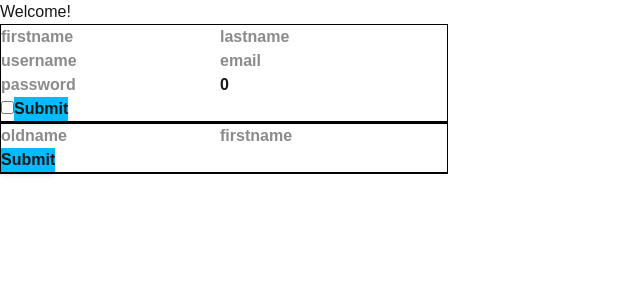
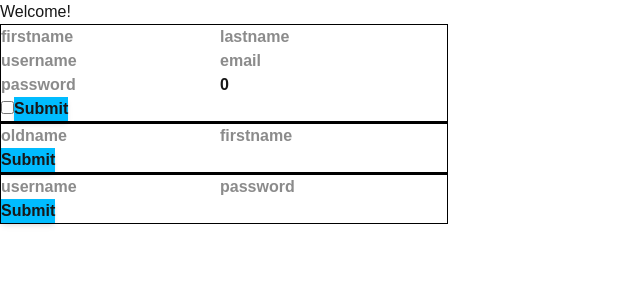
Before and after one commit to MelinaNorton/nest-practice-2, a Next.js app in the folder frontend/: page /example in a window 1280 px wide. Shown: the top 300 px of the page, without its empty margins (0-640 px from the left). Built offline with nearby package versions, Linux system fonts and the light colour scheme.

Commit message:
implemented rudimentary login form connecting to the auth/login endpoint

```diff
--- /dev/null
+++ b/frontend/src/app/example/components/loginPerson.tsx
@@ -0,0 +1,55 @@
+'use client'
+import React, { useState }  from "react";
+import axios from "axios";
+
+const LoginPerson = () => {
+    const [username, setUsername] = useState("");
+    const [password, setPass] = useState("");
+    const [response, setResponse] = useState("");
+
+    const handleLogin = (e: React.FormEvent<HTMLFormElement>) => {
+        e.preventDefault();
+
+        const loginData = {
+            username,
+            password
+        }
+
+        axios
+            .patch("http://localhost:33333/auth/login", loginData)
+            .then((response) =>{
+                setResponse("Successful Post!");
+                setUsername("");
+                setPass("");
+            })
+            .catch((error) => {
+                setResponse("Unsuccessful Post :(!");
+            });
+
+    }
+
+    return (
+        <div className="max-w-md flex-row font-semibold border border-black divide-y divide-black">
+            <form onSubmit ={handleLogin}>
+                <input
+                id="Loginusername"
+                type="text"
+                placeholder="username"
+                value={username}
+                onChange={(e) => setUsername(e.target.value)}
+                />
+                <input
+                id="Loginpassword"
+                type="password"
+                placeholder="password"
+                value={password}
+                onChange={(e) => setPass(e.target.value)}
+                />
+                <button type="submit" className="shadow-md bg-sky-400 hover:bg-sky-200">Submit</button>
+                <p>{response}</p>
+            </form>
+        </div>
+    );
+}
+
+export default LoginPerson;
--- a/frontend/src/app/example/page.tsx
+++ b/frontend/src/app/example/page.tsx
@@ -1,12 +1,15 @@
 import React from 'react';
 import AddPerson from "./components/postPerson";
 import PatchName from './components/patchPerson';
+import LoginPerson from "./components/loginPerson"
+
 export default function Page() {
     return(
     <main>
       <h1>Welcome!</h1>
       <AddPerson />
       <PatchName />
+      <LoginPerson />
     </main>
     );
 }
```
